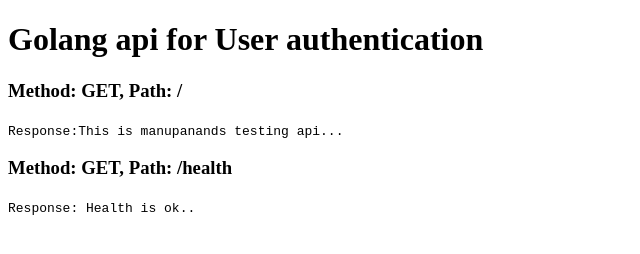
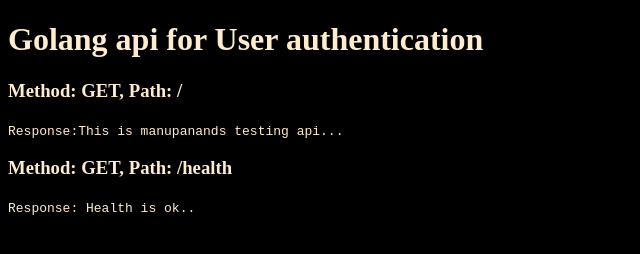
Before and after one commit to manupanand-freelance-developer/go-fiber-user-auth-microservice, a plain HTML site: page src/public/index.html in a window 1280 px wide. Shown: the whole page, without its empty margins (0-640 px from the left). Drawn offline with Linux system fonts and the light colour scheme.

Commit message:
updated readme

```diff
--- a/src/public/index.html
+++ b/src/public/index.html
@@ -4,6 +4,12 @@
     <meta charset="UTF-8">
     <meta name="viewport" content="width=device-width, initial-scale=1.0">
     <title>Test public server</title>
+    <style>
+        body {background-color: black;}
+        h1 {color: blanchedalmond;}
+        h3 {color: blanchedalmond;}
+        code {color: blanchedalmond;}
+    </style>
 </head>
 <body>
     <h1> Golang api for User authentication </h1>
```
